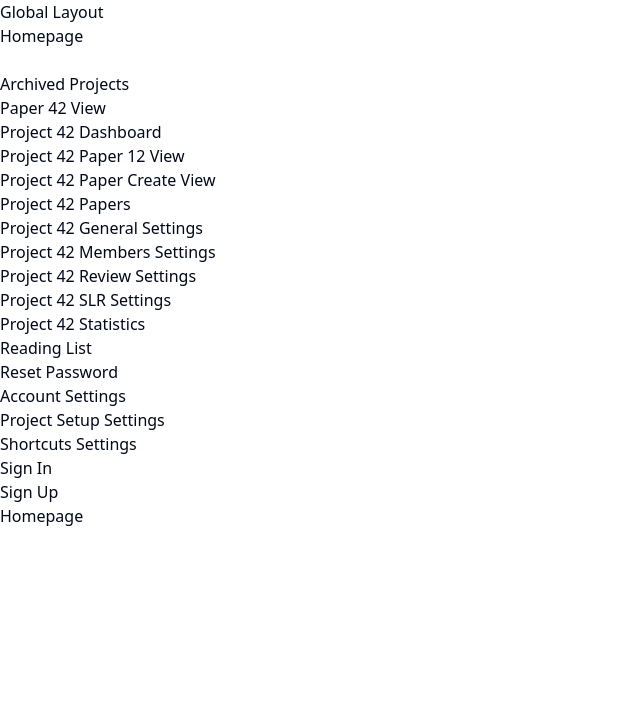
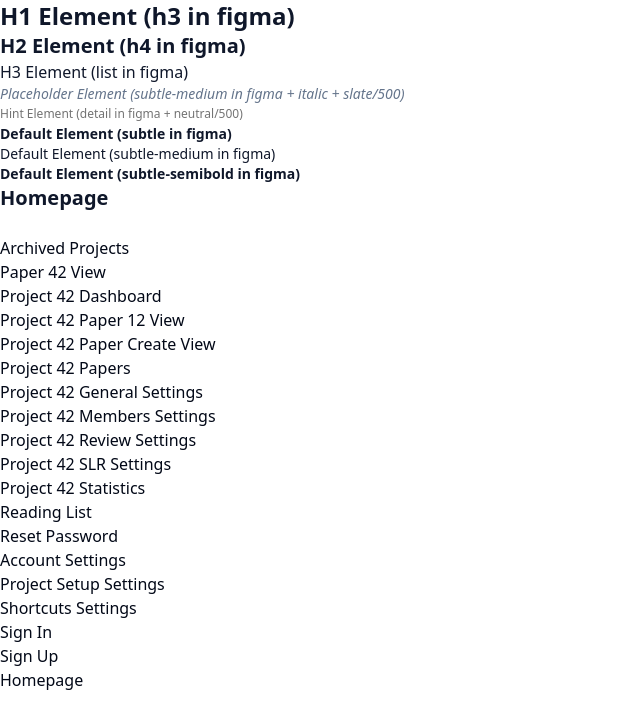
Before and after one commit to SE-UUlm/snowballr-frontend, a SvelteKit app: page / in a window 1280 px wide. Shown: the top 728 px of the page, without its empty margins (0-640 px from the left). Built offline with nearby package versions, Linux system fonts and the light colour scheme.

Commit message:
feat: added css for frequently used styles/elements

```diff
--- a/src/app.css
+++ b/src/app.css
@@ -73,3 +73,30 @@
         @apply bg-background text-foreground;
     }
 }
+
+@layer components {
+    h1 {
+        @apply text-2xl font-semibold tracking-normal text-primary;
+    }
+    h2 {
+        @apply text-xl font-semibold tracking-normal text-primary;
+    }
+    h3 {
+        @apply text-base font-normal tracking-normal text-primary;
+    }
+    .text-placeholder {
+        @apply text-sm font-medium tracking-normal text-slate-500 italic;
+    }
+    .text-hint {
+        @apply text-xs/5 font-medium tracking-normal text-neutral-500;
+    }
+    .text-default {
+        @apply text-sm font-bold tracking-normal text-primary;
+    }
+    .text-default-semibold {
+        @apply text-sm font-semibold tracking-normal text-primary;
+    }
+    .text-default-medium {
+        @apply text-sm font-medium tracking-normal text-primary;
+    }
+}
--- a/src/routes/+layout.svelte
+++ b/src/routes/+layout.svelte
@@ -4,7 +4,18 @@
     let { children } = $props();
 </script>
 
-<h1>Global Layout</h1>
+<div>
+    <h1>H1 Element (h3 in figma)</h1>
+    <h2>H2 Element (h4 in figma)</h2>
+    <h3>H3 Element (list in figma)</h3>
+    <div class="text-placeholder">
+        Placeholder Element (subtle-medium in figma + italic + slate/500)
+    </div>
+    <div class="text-hint">Hint Element (detail in figma + neutral/500)</div>
+    <div class="text-default">Default Element (subtle in figma)</div>
+    <div class="text-default-medium">Default Element (subtle-medium in figma)</div>
+    <div class="text-default-semibold">Default Element (subtle-semibold in figma)</div>
+</div>
 
 {@render children()}
 
```
